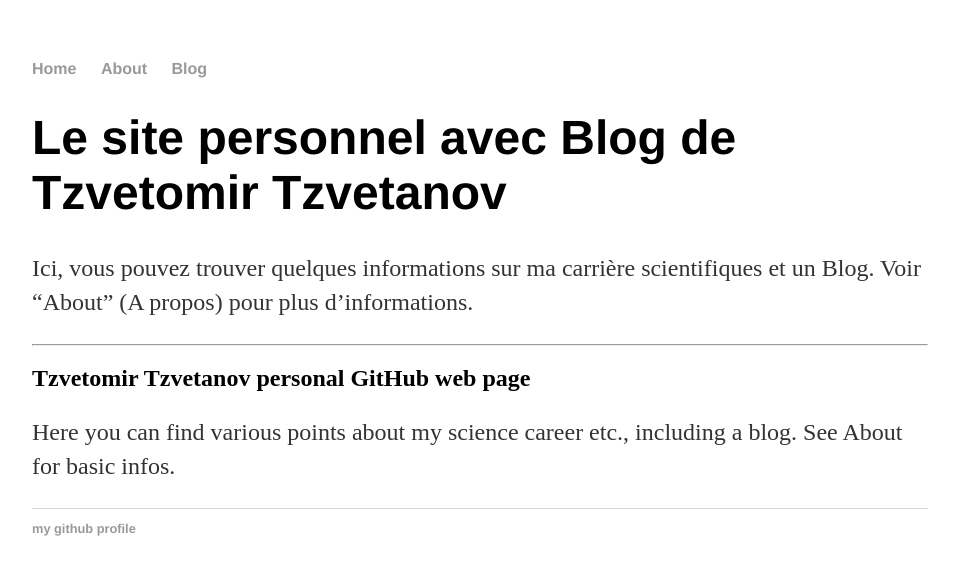
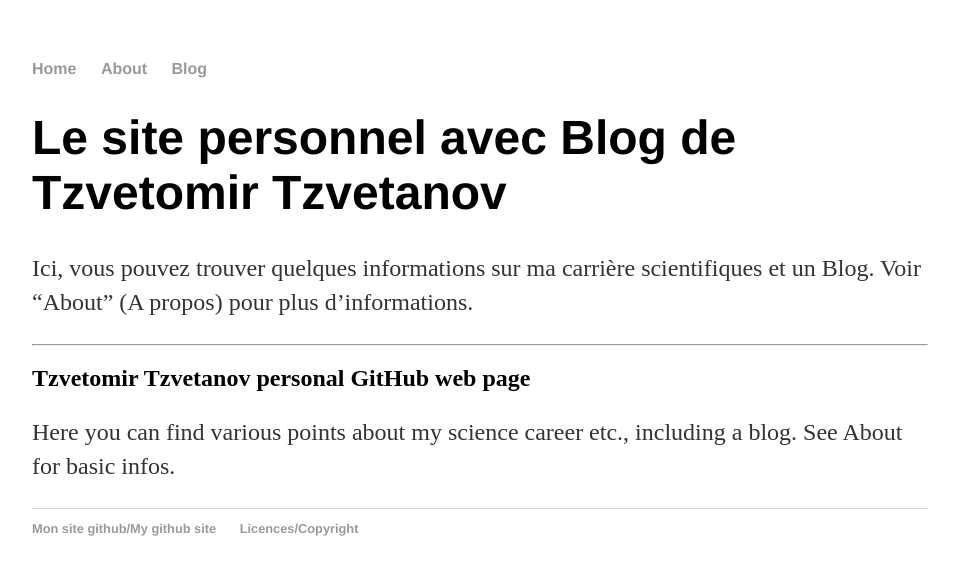
Before and after one commit to tzvet/tzvet.github.io, a Jekyll site: the page built from index.md, in a window 1280 px wide. Shown: the top 575 px of the page, without its empty margins (160-1119 px from the left). Built offline with Jekyll 4.4.1, drawn with Linux system fonts in a browser that asks for light colours.

Commit message:
Add files via upload

```diff
--- a/_layouts/default.html
+++ b/_layouts/default.html
@@ -20,7 +20,8 @@
 		</div><!-- /.container -->
 		<footer>
     		<ul>
-        		<li><a href="https://github.com/tzvet">my github profile</a></li>
+        		<li><a href="https://github.com/tzvet">Mon site github/My github site</a></li>
+        		<li><a href="/about">Licences/Copyright</a></li>
 			</ul>
 		</footer>
 	</body>
```
